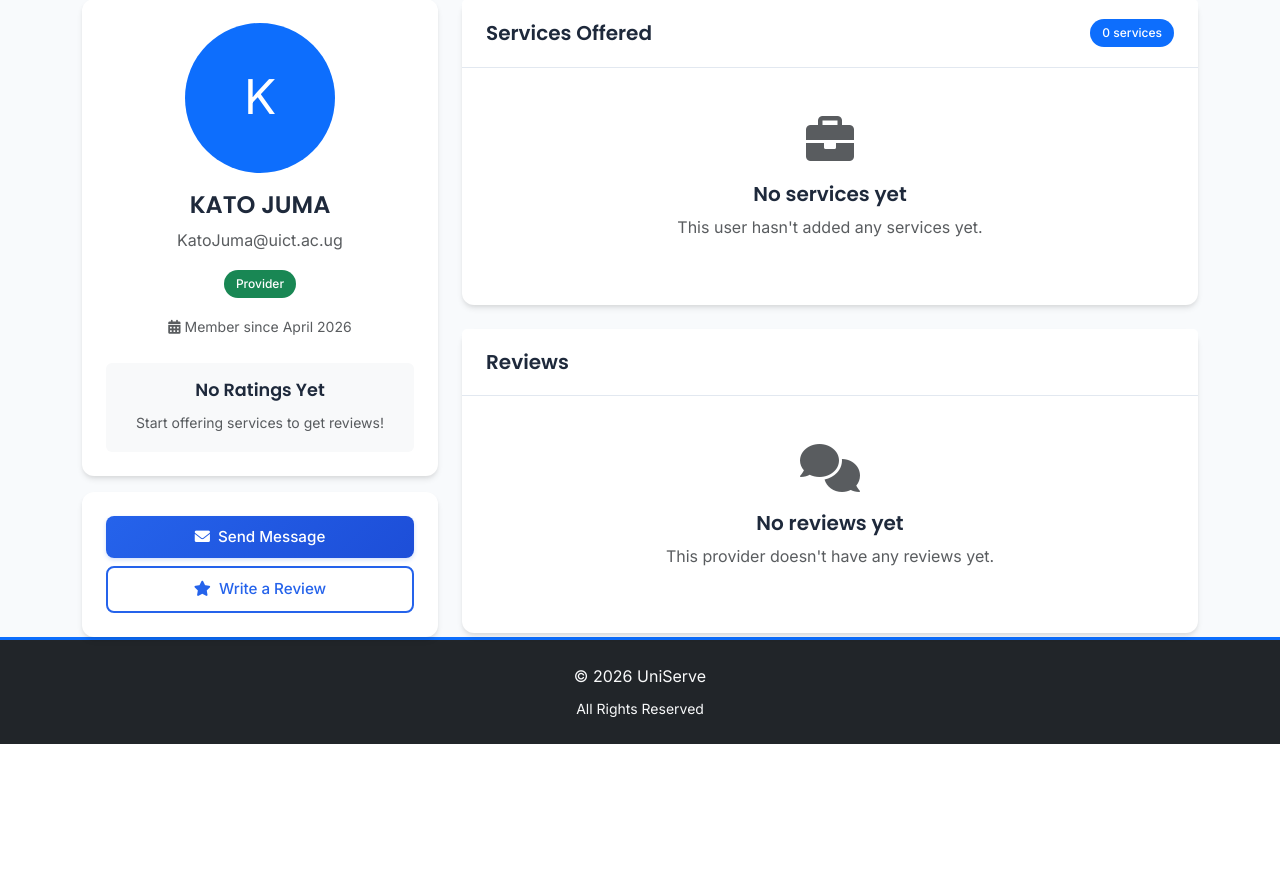
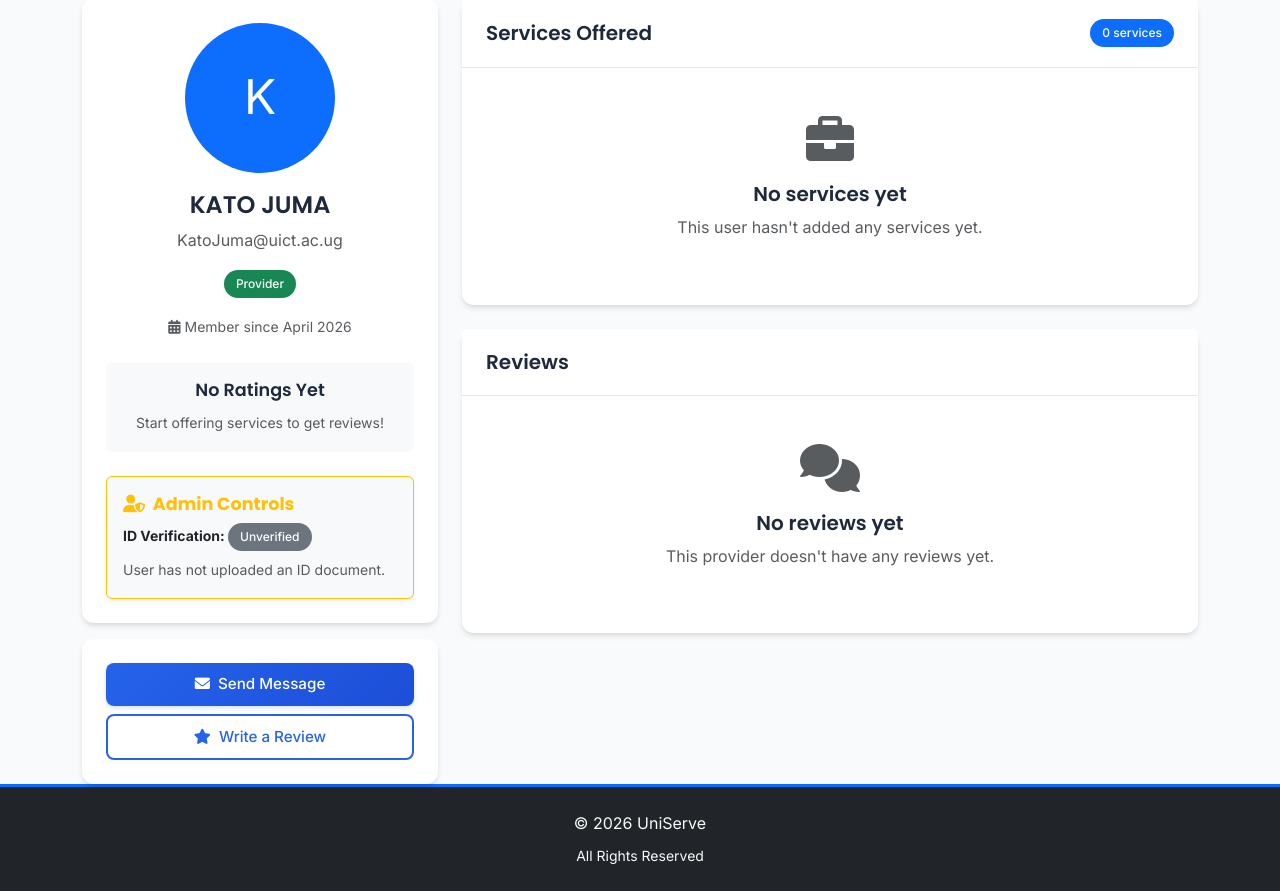
Before and after one commit to franknyanzi253-oss/uniserve-platform-main, a Flask app: page /profile/4 in a window 1280 px wide. Shown: the part 96-987 px from the top of the page. Before the commit the page ends 840 px from the top, so only its background shows below. Run offline with Flask 3, Linux system fonts and the light colour scheme; a user stored in the database is signed in; data comes from the database, SQL or seed files in the repository; some libraries are stand-ins or nearby versions.

Commit message:
Add manual verification controls to profile view for admins

```diff
--- a/templates/profile.html
+++ b/templates/profile.html
@@ -109,6 +109,34 @@
                         <button type="button" class="btn btn-outline-primary btn-sm w-100" data-bs-toggle="modal" data-bs-target="#uploadIdModal">
                             <i class="fas fa-id-card me-1"></i> Upload Student ID
                         </button>
+                    {% endif %}
+                </div>
+                {% elif session.get('is_admin') and user.user_type == 'provider' %}
+                <div class="mt-4 p-3 border rounded shadow-sm bg-light text-start border-warning">
+                    <h6 class="mb-2 fw-bold text-warning"><i class="fas fa-user-shield me-1"></i> Admin Controls</h6>
+                    <p class="small mb-2 fw-bold">ID Verification: <span class="badge bg-{{ 'success' if user.verification_status == 'verified' else 'warning' if user.verification_status == 'pending' else 'danger' if user.verification_status == 'rejected' else 'secondary' }}">{{ user.verification_status|title }}</span></p>
+
+                    {% if user.student_id_document %}
+                    <a href="{{ url_for('static', filename='uploads/documents/' + user.student_id_document) }}" target="_blank" class="btn btn-sm btn-info w-100 mb-3 text-white">
+                        <i class="fas fa-external-link-alt me-1"></i>View Uploaded ID
+                    </a>
+
+                    <div class="d-grid gap-2">
+                        <form action="{{ url_for('update_verification_status', user_id=user.id) }}" method="POST">
+                            <input type="hidden" name="status" value="verified">
+                            <button type="submit" class="btn btn-sm btn-success w-100" onclick="return confirm('Approve verification?');">Approve ID</button>
+                        </form>
+                        <form action="{{ url_for('update_verification_status', user_id=user.id) }}" method="POST">
+                            <input type="hidden" name="status" value="rejected">
+                            <button type="submit" class="btn btn-sm btn-danger w-100" onclick="return confirm('Reject verification?');">Reject ID</button>
+                        </form>
+                        <form action="{{ url_for('update_verification_status', user_id=user.id) }}" method="POST">
+                            <input type="hidden" name="status" value="unverified">
+                            <button type="submit" class="btn btn-sm btn-secondary w-100" onclick="return confirm('Reset verification status?');">Reset Status</button>
+                        </form>
+                    </div>
+                    {% else %}
+                    <p class="small text-muted mb-0">User has not uploaded an ID document.</p>
                     {% endif %}
                 </div>
                 {% endif %}
```
Also changed, not shown: templates/admin_users.html (+16 -1 lines).
